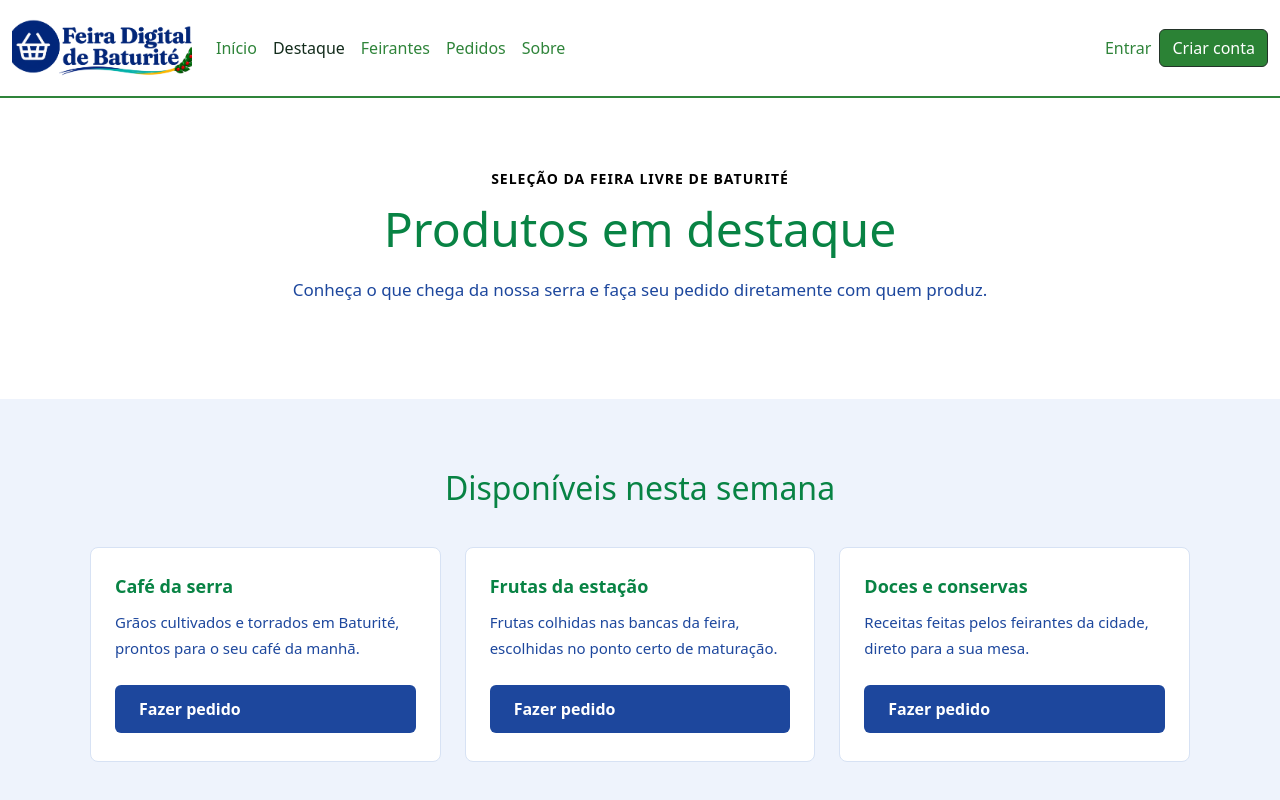
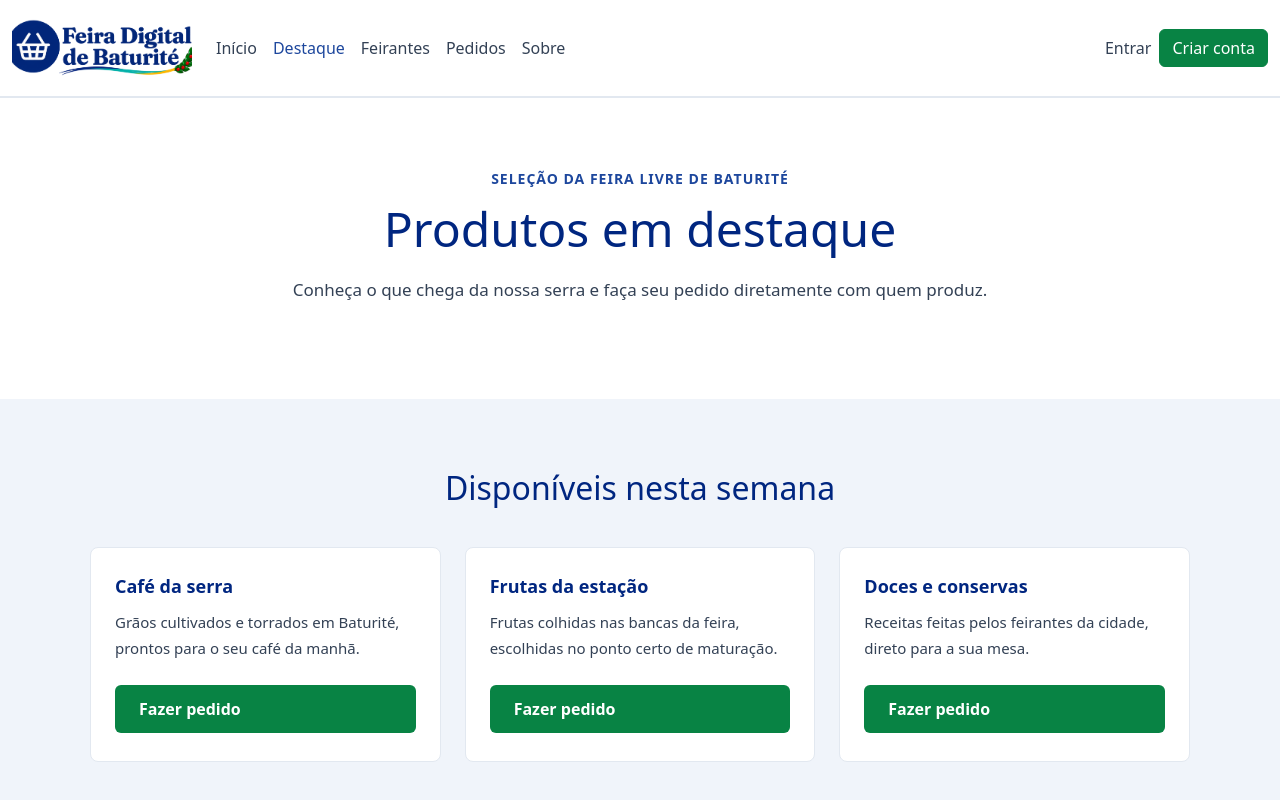
Before and after one commit to CLKlucas/help-me-alfredo, a website: page Projeto final/src/html/destaque.html in a window 1280 px wide. Shown: the top 800 px of the page. Drawn offline with nearby package versions, Linux system fonts and the light colour scheme.

Commit message:
Ajusta identidade visual, corrige navbar e footer e adiciona guia de css

```diff
--- a/Projeto final/src/css/cadastro.css
+++ b/Projeto final/src/css/cadastro.css
@@ -1,24 +1,27 @@
 
 body {
     background-color: #f8fafc;
-    color: #002680;
+    color: #334155;
 }
 
 
 .apresentacao h1 {
     font-family: "Inter", sans-serif;
     font-size: 3rem;
-    color: #1D479D;
+    color: #002680;
 }
 
-
-
+.apresentacao .chamada {
+    color: #1d479d;
+}
 
 .botao-enviar {
     background-color: #088344;
+    border-color: #088344;
     color: white;
 }
 .botao-enviar:hover {
-    background-color: #002680;
+    background-color: #066836;
+    border-color: #066836;
     color: white;
 }
--- a/Projeto final/src/css/destaque.css
+++ b/Projeto final/src/css/destaque.css
@@ -1,6 +1,6 @@
 body {
   background-color: #ffffff;
-  color: #243247;
+  color: #334155;
 }
 
 #conteudo section {
@@ -8,13 +8,13 @@ body {
 }
 
 #conteudo section:nth-child(even) {
-  background-color: #eef3fc;
+  background-color: #f0f4fa;
 }
 
 .chamada {
   display: block;
   margin-bottom: 12px;
-  color: #000000;
+  color: #1d479d;
   font-size: 14px;
   font-weight: bold;
   letter-spacing: 1px;
@@ -24,7 +24,7 @@ body {
 .titulo-pagina {
   max-width: 900px;
   margin: 0 auto 20px;
-  color: #088344;
+  color: #002680;
   font-size: 48px;
   line-height: 1.15;
 }
@@ -32,13 +32,13 @@ body {
 .titulo-secao {
   max-width: 900px;
   margin: 0 auto 16px;
-  color: #088344;
+  color: #002680;
   font-size: 32px;
   line-height: 1.2;
 }
 
 .titulo-item {
-  color: #088344;
+  color: #002680;
   font-size: 18px;
   font-weight: bold;
 }
@@ -46,7 +46,7 @@ body {
 .texto {
   max-width: 720px;
   margin: 0 auto 24px;
-  color: #1d479d;
+  color: #334155;
   font-size: 17px;
   line-height: 1.7;
 }
@@ -72,7 +72,7 @@ body {
   display: flex;
   flex-direction: column;
   padding: 28px 24px;
-  border: 1px solid #d7e2f4;
+  border: 1px solid #e2e8f0;
   border-radius: 8px;
   background-color: #ffffff;
   text-align: left;
@@ -92,7 +92,7 @@ body {
   display: inline-block;
   padding: 12px 24px;
   border-radius: 6px;
-  background-color: #1d479d;
+  background-color: #088344;
   color: #ffffff;
   font-weight: bold;
   text-decoration: none;
@@ -104,7 +104,7 @@ body {
 
 #conteudo section > a:hover,
 .produto-card a:hover {
-  background-color: #002680;
+  background-color: #066836;
   color: #ffffff;
 }
 
--- a/Projeto final/src/css/footer.css
+++ b/Projeto final/src/css/footer.css
@@ -1,8 +1,7 @@
 footer {
   font-size: 14px;
   color: #fff;
-  background-color: #088345;
-  text-align: center;
+  background-color: #088344;
 }
 
 footer h5 {
--- a/Projeto final/src/css/inicio.css
+++ b/Projeto final/src/css/inicio.css
@@ -1,20 +1,21 @@
 body {
   background-color: #ffffff;
-  color: #243247;
+  color: #334155;
 }
 
 .fundo-suave {
-  background-color: #eef3fc;
+  background-color: #f0f4fa;
 }
 
 .chamada {
   letter-spacing: 1px;
+  color: #1d479d;
 }
 
 .titulo-pagina,
 .titulo-secao {
   max-width: 900px;
-  color: #088344;
+  color: #002680;
 }
 
 .titulo-item {
@@ -23,7 +24,7 @@ body {
 
 .texto {
   max-width: 720px;
-  color: #1d479d;
+  color: #334155;
 }
 
 
--- a/Projeto final/src/css/login.css
+++ b/Projeto final/src/css/login.css
@@ -1,22 +1,27 @@
 
 body {
     background-color: #f8fafc;
-    color: #002680;
+    color: #334155;
 }
 
 
 .apresentacao h1 {
     font-family: "Inter", sans-serif;
     font-size: 3rem;
-    color: #1D479D;
+    color: #002680;
 }
 
+.apresentacao .chamada {
+    color: #1d479d;
+}
 
 .botao-enviar {
     background-color: #088344;
+    border-color: #088344;
     color: white;
 }
 .botao-enviar:hover {
-    background-color: #002680;
+    background-color: #066836;
+    border-color: #066836;
     color: white;
 }
--- a/Projeto final/src/css/navbar.css
+++ b/Projeto final/src/css/navbar.css
@@ -1,9 +1,10 @@
 /* Só a identidade visual: o Bootstrap já cuida da responsividade. */
 .navbar-feira {
     background-color: #ffffff;
-    --bs-navbar-color: #2f843a;
-    --bs-navbar-active-color: #132c1c;
-    border-bottom: #2f843a solid 2px;
+    --bs-navbar-color: #334155;
+    --bs-navbar-hover-color: #1d479d;
+    --bs-navbar-active-color: #1d479d;
+    border-bottom: #e2e8f0 solid 2px;
 }
 
 /* Enquadra a logo, que tem margens brancas no arquivo original. */
@@ -16,9 +17,11 @@
 }
 
 .navbar-feira .btn-success {
-    --bs-btn-bg: #2b8235;
-    --bs-btn-border-color: #233329;
-    --bs-btn-hover-bg: #BFEDC4;
-    --bs-btn-hover-color: #233329;
-    --bs-btn-hover-border-color: #63A46C;
+    --bs-btn-bg: #088344;
+    --bs-btn-border-color: #088344;
+    --bs-btn-hover-bg: #066836;
+    --bs-btn-hover-color: #ffffff;
+    --bs-btn-hover-border-color: #066836;
+    --bs-btn-active-bg: #05522b;
+    --bs-btn-active-border-color: #05522b;
 }
--- a/Projeto final/src/html/destaque.html
+++ b/Projeto final/src/html/destaque.html
@@ -4,9 +4,7 @@
     <meta charset="UTF-8">
     <meta name="viewport" content="width=device-width, initial-scale=1.0">
     <title>Destaque | Feira Digital de Baturité</title>
-    <link rel="stylesheet" href="../node_modules/bootstrap/dist/css/bootstrap.min.css">
-    <link rel="stylesheet" href="../css/navbar.css">
-    <link rel="stylesheet" href="../css/footer.css">
+    <link rel="stylesheet" href="../css/style.css">
     <link rel="stylesheet" href="../css/destaque.css">
 </head>
 <body>
@@ -139,6 +137,6 @@
         </div>
       </div>
     </footer>
-    <script src="../node_modules/bootstrap/dist/js/bootstrap.bundle.min.js"></script>
+    <script src="../../node_modules/bootstrap/dist/js/bootstrap.bundle.min.js"></script>
 </body>
 </html>
--- a/Projeto final/src/scss/_footer.scss
+++ b/Projeto final/src/scss/_footer.scss
@@ -1,8 +1,7 @@
 footer {
   font-size: 14px;
   color: #fff;
-  background-color: #088345;
-  text-align: center;
+  background-color: #088344;
 }
 
 footer h5 {
--- a/Projeto final/src/scss/_navbar.scss
+++ b/Projeto final/src/scss/_navbar.scss
@@ -1,9 +1,10 @@
 /* Só a identidade visual: o Bootstrap já cuida da responsividade. */
 .navbar-feira {
     background-color: #ffffff;
-    --bs-navbar-color: #2f843a;
-    --bs-navbar-active-color: #132c1c;
-    border-bottom: #2f843a solid 2px;
+    --bs-navbar-color: #334155;
+    --bs-navbar-hover-color: #1d479d;
+    --bs-navbar-active-color: #1d479d;
+    border-bottom: #e2e8f0 solid 2px;
 }
 
 /* Enquadra a logo, que tem margens brancas no arquivo original. */
@@ -16,9 +17,11 @@
 }
 
 .navbar-feira .btn-success {
-    --bs-btn-bg: #2b8235;
-    --bs-btn-border-color: #233329;
-    --bs-btn-hover-bg: #BFEDC4;
-    --bs-btn-hover-color: #233329;
-    --bs-btn-hover-border-color: #63A46C;
+    --bs-btn-bg: #088344;
+    --bs-btn-border-color: #088344;
+    --bs-btn-hover-bg: #066836;
+    --bs-btn-hover-color: #ffffff;
+    --bs-btn-hover-border-color: #066836;
+    --bs-btn-active-bg: #05522b;
+    --bs-btn-active-border-color: #05522b;
 }
--- a/Projeto final/src/scss/main.scss
+++ b/Projeto final/src/scss/main.scss
@@ -1,5 +1,7 @@
-// 1. Variáveis customizadas (opcional)
-// $primary: #2f843a;
+// 1. Variáveis customizadas (Cores Oficiais de Baturité)
+$primary: #1D479D;
+$success: #088344;
+$body-color: #334155;
 
 // 2. Importa o Bootstrap completo a partir do node_modules
 @import "../node_modules/bootstrap/scss/bootstrap";
@@ -7,3 +9,22 @@
 // 3. Importa seus componentes locais
 @import "navbar";
 @import "footer";
+
+// 4. Cores para elementos textuais compartilhados
+.titulo-pagina,
+.titulo-secao {
+  color: #002680;
+}
+
+.chamada {
+  color: #1d479d;
+}
+
+.pedidos a {
+  background-color: #088344;
+  color: #ffffff;
+  &:hover {
+    background-color: #066836;
+    color: #ffffff;
+  }
+}
```
Also changed, not shown: Projeto final/src/html/admin.html (added, +10 -0 lines), Projeto final/src/html/cadastro.html (+1 -1 lines), Projeto final/src/html/feirantes.html (+1 -1 lines), Projeto final/src/html/inicio.html (+2 -7 lines), Projeto final/src/html/login.html (+1 -1 lines), Projeto final/src/html/pedidos.html (+1 -1 lines), Projeto final/src/html/sobre.html (+1 -1 lines), Projeto final/src/css/README.md (added), Projeto final/src/css/style.css, 1 other file.
